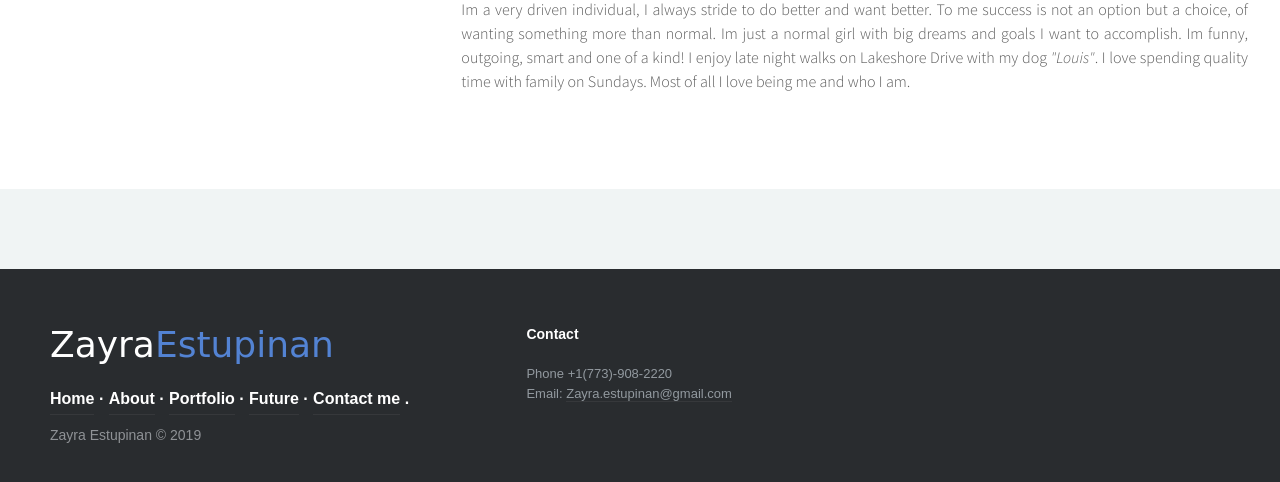
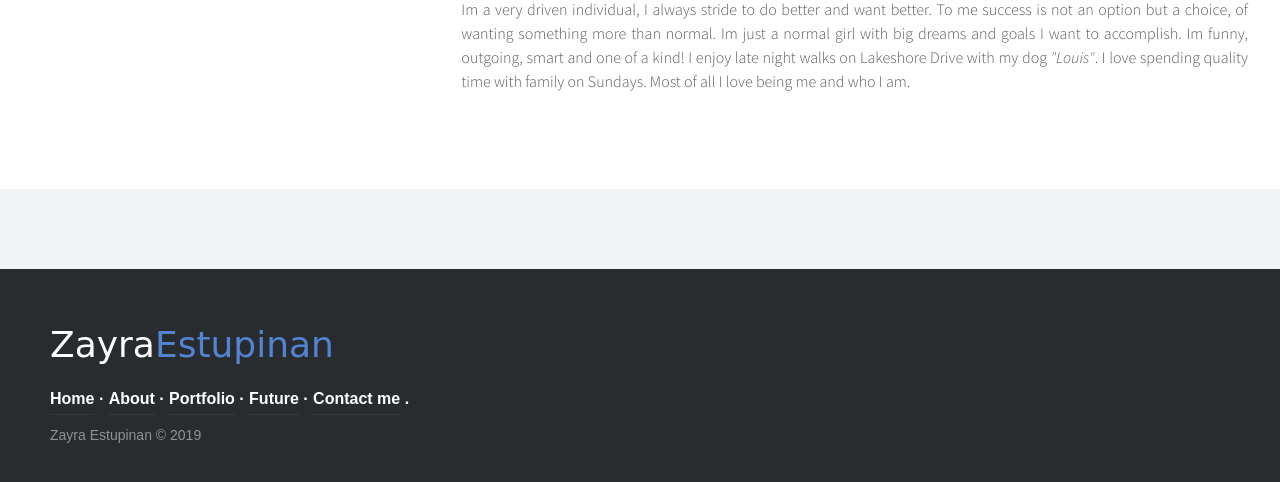
Before and after one commit to z1840093/475pp, a plain HTML site: page about.html in a window 1280 px wide. Shown: the part 915-1397 px from the top of the page. Drawn offline with Linux system fonts and the light colour scheme.

Commit message:
Update about.html

```diff
--- a/about.html
+++ b/about.html
@@ -296,16 +296,6 @@
 
 			<p class="footer-company-name">Zayra Estupinan &copy; 2019</p>
 		</div>
-			<div class="footer-right">
-
-			<p class="footer-company-about">
-				<span>Contact</span>
-				Phone +1(773)-908-2220<br>
-				Email: <a href="mailto:Zayra.estupinan@gmail.com">Zayra.estupinan@gmail.com</a>
-			</p>
-
-
-		</div>
 
 	</footer>
 </html>
```
